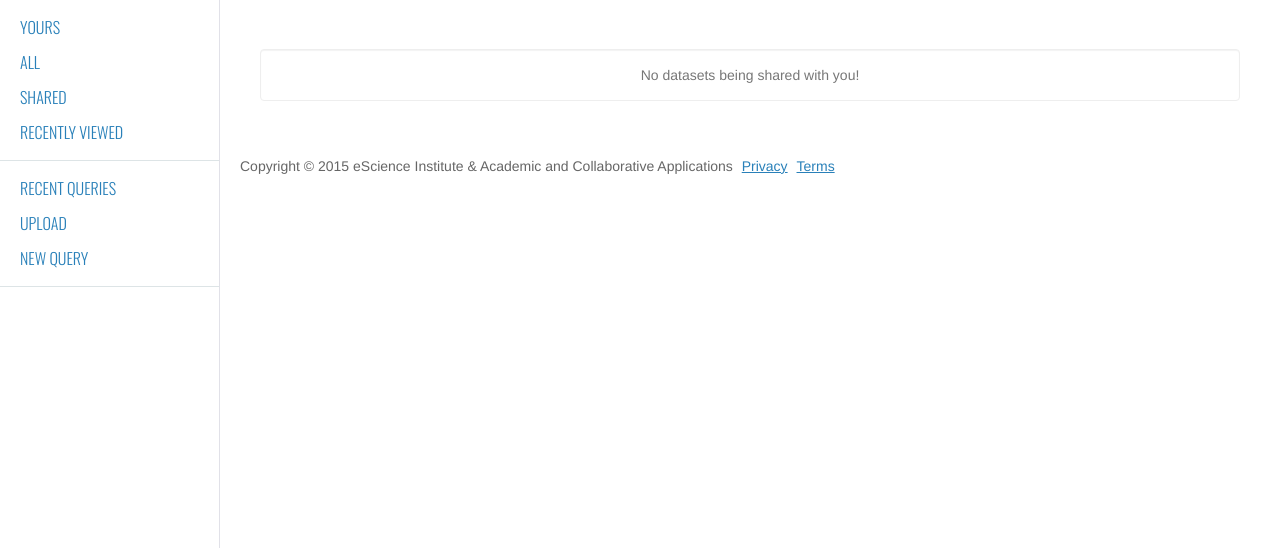
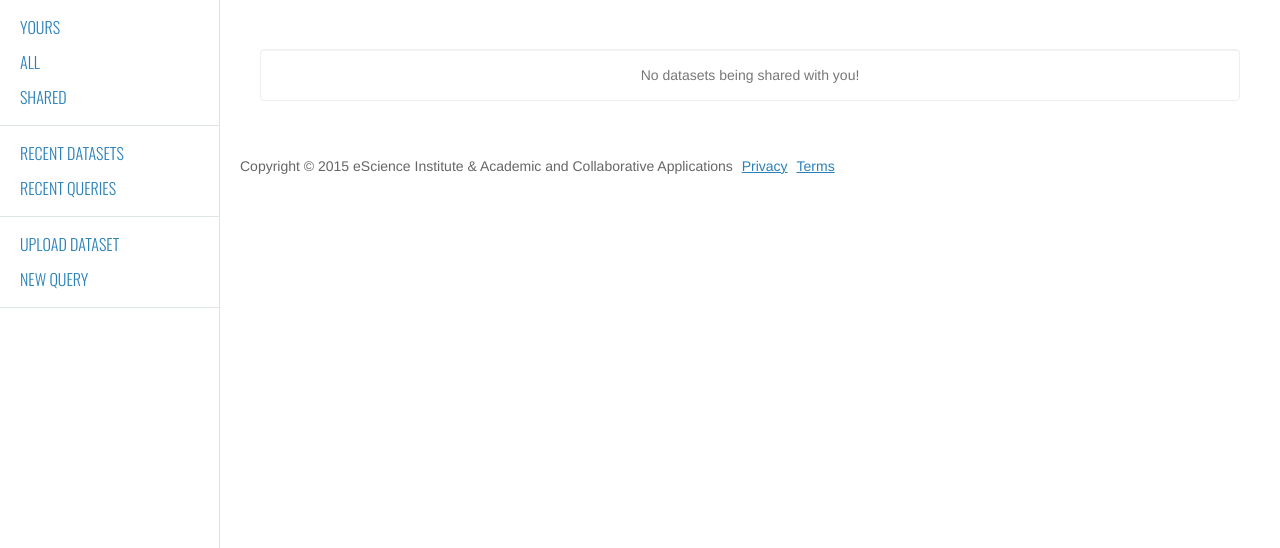
Before and after one commit to uw-it-aca/sqlshare, a Django app: template sqlshare_web/templates/sqlshare_web/list.html in a window 1280 px wide. Shown: the part 66-614 px from the top of the page. Run offline with Django 3.2, Linux system fonts and the light colour scheme; the template is opened without the code that fills it, so the values that code supplies are empty; style sheets or scripts are compiled from the project's sources; some libraries are stand-ins or nearby versions.

Commit message:
Sidebar menu changes and title consistency.

```diff
--- a/sqlshare_web/templates/sqlshare_web/base.html
+++ b/sqlshare_web/templates/sqlshare_web/base.html
@@ -151,11 +151,14 @@
                     <li><a href="/{% if current_query %}?q={{ current_query }}{% endif %}">Yours</a></li>
                     <li><a href="/all{% if current_query %}?q={{ current_query }}{% endif %}">All</a></li>
                     <li><a href="/shared{% if current_query %}?q={{ current_query }}{% endif %}">Shared</a></li>
-                    <li><a href="/recent{% if current_query %}?q={{ current_query }}{% endif %}">Recently Viewed</a></li>
+
                 </ul>
                 <ul>
+                    <li><a href="/recent{% if current_query %}?q={{ current_query }}{% endif %}">Recent Datasets</a></li>
                     <li><a href="/queries/">Recent Queries</a></li>
-                    <li><a href="/upload">Upload</a></li>
+                </ul>
+                <ul>
+                    <li><a href="/upload">Upload Dataset</a></li>
                     <li><a href="/new">New Query</a></li>
                 </ul>
             </div>
--- a/sqlshare_web/templates/sqlshare_web/list.html
+++ b/sqlshare_web/templates/sqlshare_web/list.html
@@ -16,7 +16,7 @@
 <h2>All datasets</h2>
 {% endif %}
 {% if is_recent %}
-<h2>Recently viewed</h2>
+<h2>Recent datasets</h2>
 {% endif %}
 
 <div class="well sql-dataset-list" id="dataset_list_scroll">
--- a/sqlshare_web/templates/sqlshare_web/upload/upload.html
+++ b/sqlshare_web/templates/sqlshare_web/upload/upload.html
@@ -6,7 +6,7 @@
 
 {% block content %}
 
-<h2>Dataset Upload</h2>
+<h2>Upload Dataset</h2>
 
 <div id="chunk_upload_container">
     {% csrf_token %}
```
